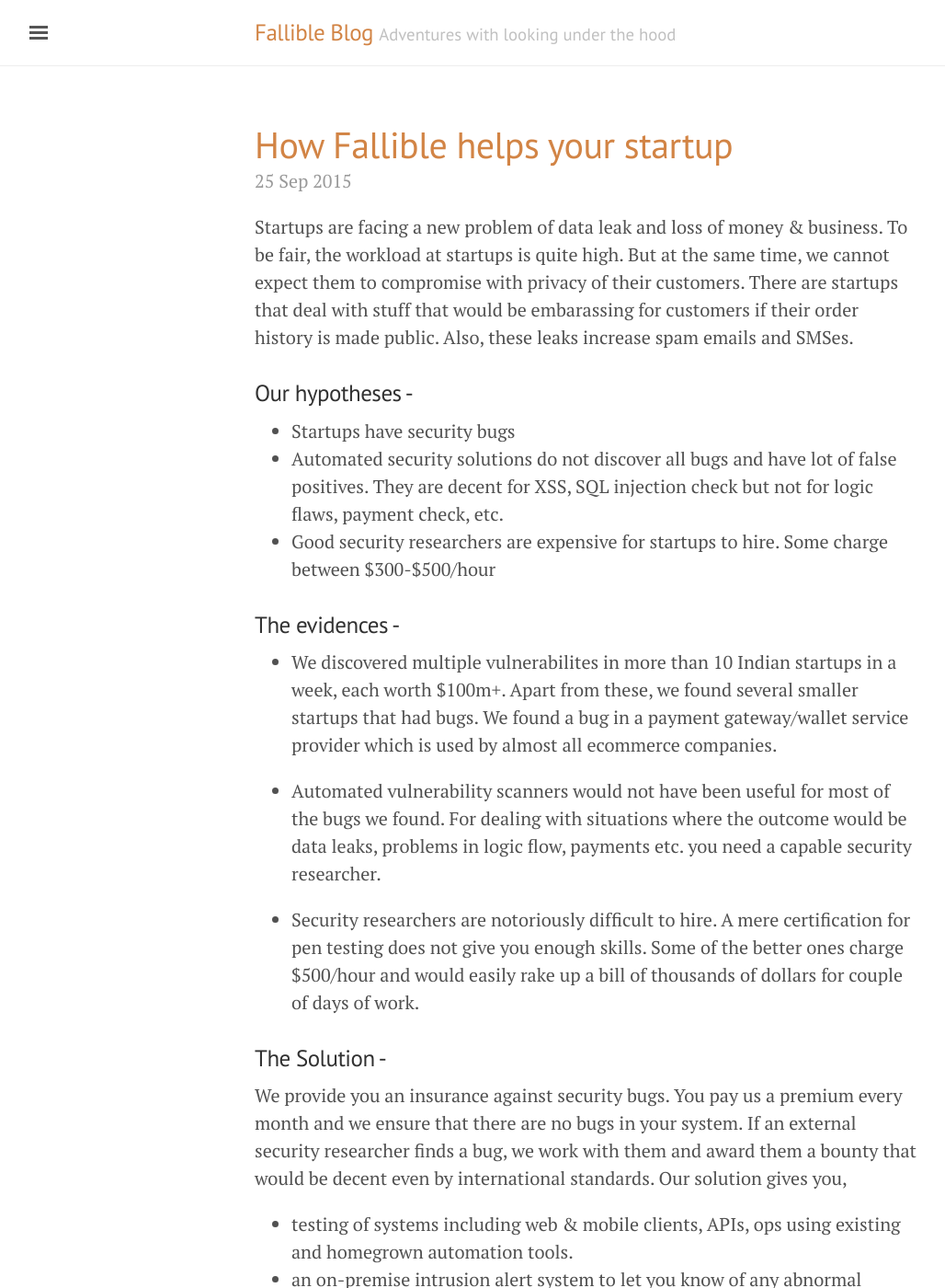
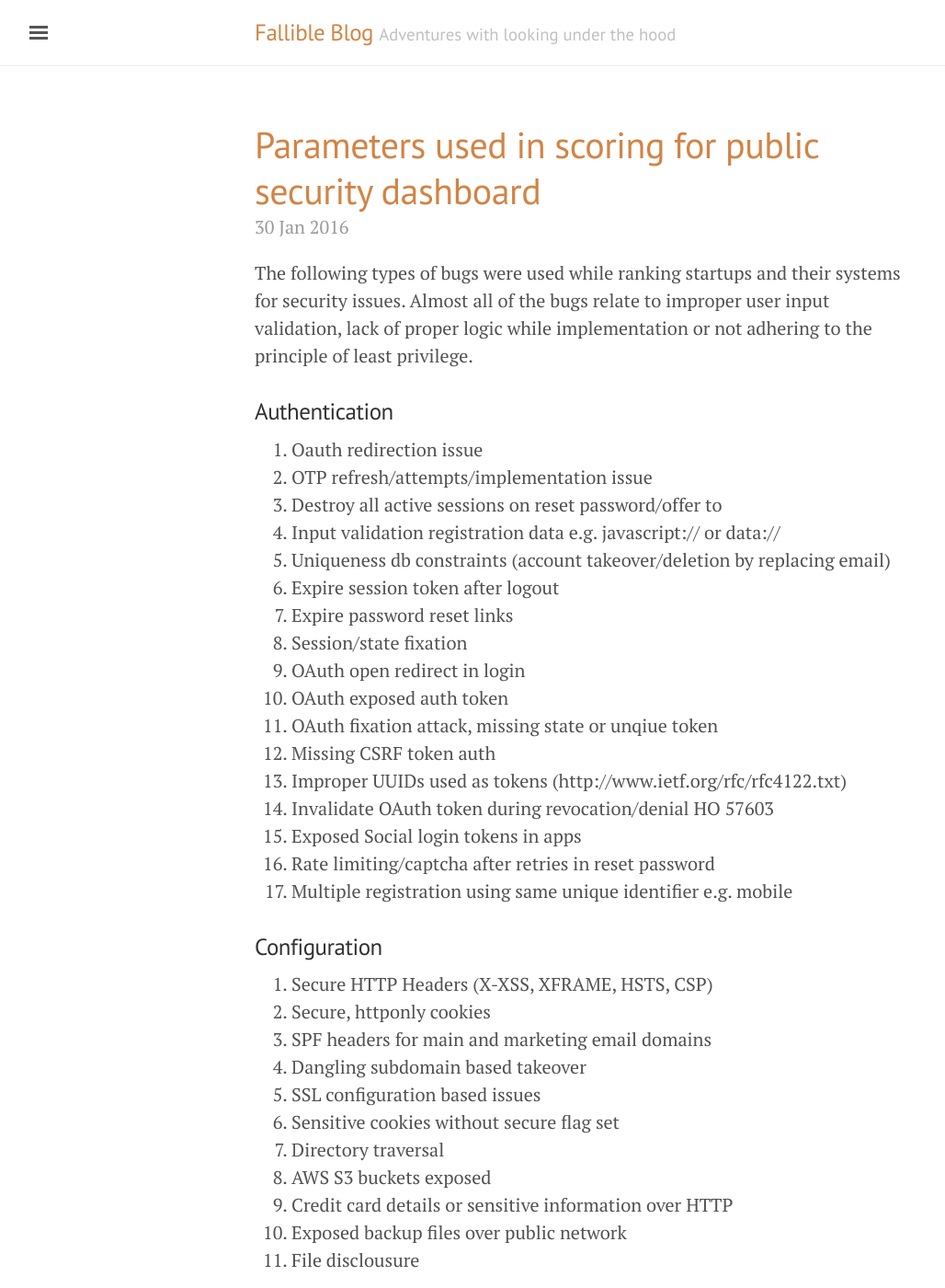
Before and after one commit to FallibleInc/blog, a Jekyll site: the page built from index.html, in a window 1280 px wide and 1400 px high. Shown: the whole window at 92% size, without its empty margins (3-1031 px from the left). Built offline with Jekyll 4.4.1, drawn with Linux system fonts in a browser that asks for light colours; the list of posts is cut into pages by our own code; comment, search, counter and statistics services are not loaded; some of the changed text lies outside the part shown.

Commit message:
publishing list of bugs

```diff
--- a/_posts/2016-01-30-indian-startups-security-report-scoring-paramters.md
+++ b/_posts/2016-01-30-indian-startups-security-report-scoring-paramters.md
@@ -1,5 +1,7 @@
 ---
-published: false
+layout: post
+title: Parameters used in scoring for public security dashboard
+published: true
 ---
 
 
```
